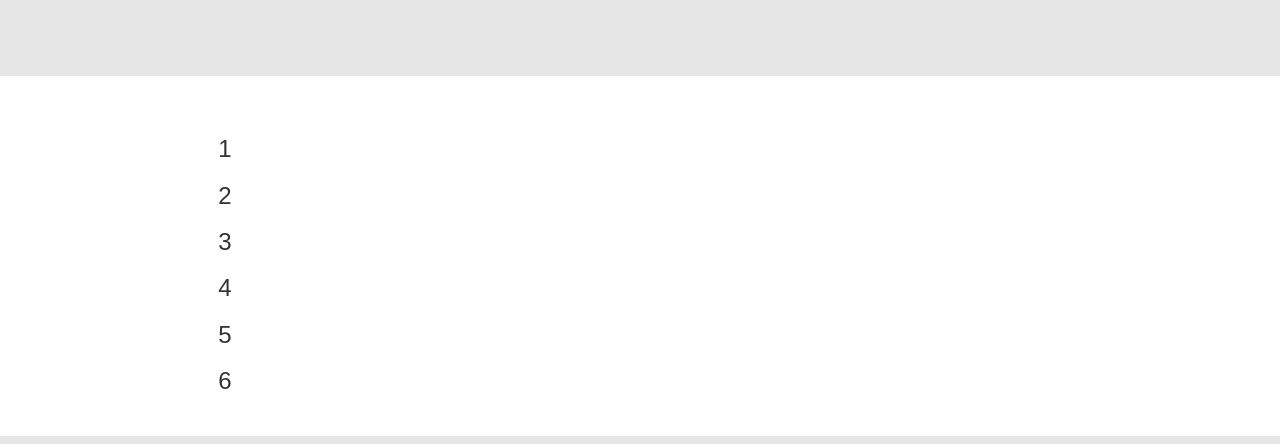
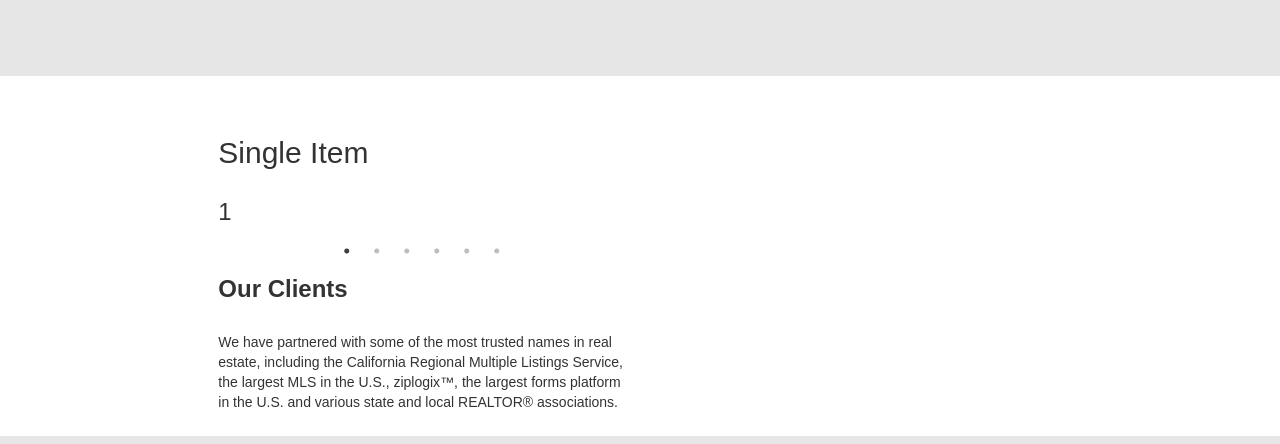
Before and after one commit to aachiraya/creating-Login-Page, a React app: page / in a window 1280 px wide. Shown: the part 2240-2684 px from the top of the page. Built offline with nearby package versions, Linux system fonts and the light colour scheme.

Commit message:
Set Slick

```diff
--- a/package.json
+++ b/package.json
@@ -37,6 +37,7 @@
     "react-dev-utils": "^5.0.1",
     "react-dom": "^16.4.0",
     "react-router-dom": "^4.2.2",
+    "react-slick": "^0.23.1",
     "resolve": "1.6.0",
     "slick-carousel": "^1.8.1",
     "style-loader": "0.19.0",
--- a/public/index.html
+++ b/public/index.html
@@ -10,6 +10,13 @@
     -->
     <link rel="stylesheet" href="https://maxcdn.bootstrapcdn.com/bootstrap/3.3.7/css/bootstrap.min.css" integrity="sha384-BVYiiSIFeK1dGmJRAkycuHAHRg32OmUcww7on3RYdg4Va+PmSTsz/K68vbdEjh4u" crossorigin="anonymous">
 
+<!--REACT-SLICK-->
+
+<link rel="stylesheet" type="text/css" charset="UTF-8" href="https://cdnjs.cloudflare.com/ajax/libs/slick-carousel/1.6.0/slick.min.css" />
+<link rel="stylesheet" type="text/css" href="https://cdnjs.cloudflare.com/ajax/libs/slick-carousel/1.6.0/slick-theme.min.css" />
+
+
+<!--END-->
     <link rel="manifest" href="%PUBLIC_URL%/manifest.json">
     <link rel="shortcut icon" href="%PUBLIC_URL%/favicon.ico">
     <!--
--- a/src/download-page.js
+++ b/src/download-page.js
@@ -9,10 +9,19 @@
 import { FormGroup } from "react-bootstrap"
 import { Button } from "react-bootstrap"
 import { ButtonToolbar } from "react-bootstrap"
+import Slider from "react-slick";
 import "./App.scss";
+
 
 export default class DownloadPage extends React.Component {
   render() {
+      const settings = {
+        dots: true,
+        infinite: true,
+        speed: 500,
+        slidesToShow: 1,
+        slidesToScroll: 1
+      };
     return (
 <div className="RentS-Web">
 <div class="conteiner">
@@ -153,14 +162,31 @@
        <br /><br />
        <div class="row">
           <div class="col-sm-4 col-sm-offset-2 col-xs-9 col-xs-offset-1 ">
-          <div data-slick='{"slidesToShow": 4, "slidesToScroll": 4}'>
-  <div><h3>1</h3></div>
-  <div><h3>2</h3></div>
-  <div><h3>3</h3></div>
-  <div><h3>4</h3></div>
-  <div><h3>5</h3></div>
-  <div><h3>6</h3></div>
-</div>
+
+          <div>
+        <h2> Single Item</h2>
+        <Slider {...settings}>
+          <div>
+            <h3>1</h3>
+          </div>
+          <div>
+            <h3>2</h3>
+          </div>
+          <div>
+            <h3>3</h3>
+          </div>
+          <div>
+            <h3>4</h3>
+          </div>
+          <div>
+            <h3>5</h3>
+          </div>
+          <div>
+            <h3>6</h3>
+          </div>
+        </Slider>
+      </div>
+
           <br/>
 <h3><b>Our Clients</b></h3><br/>
 <p>We have partnered with some of the most trusted names in real estate, including the California Regional Multiple Listings Service, the largest MLS in the U.S., ziplogix™, the largest forms platform in the U.S. and various state and local REALTOR® associations.</p>
```
Also changed, not shown: 1 other file (tests, documents, lock files or other folders).
